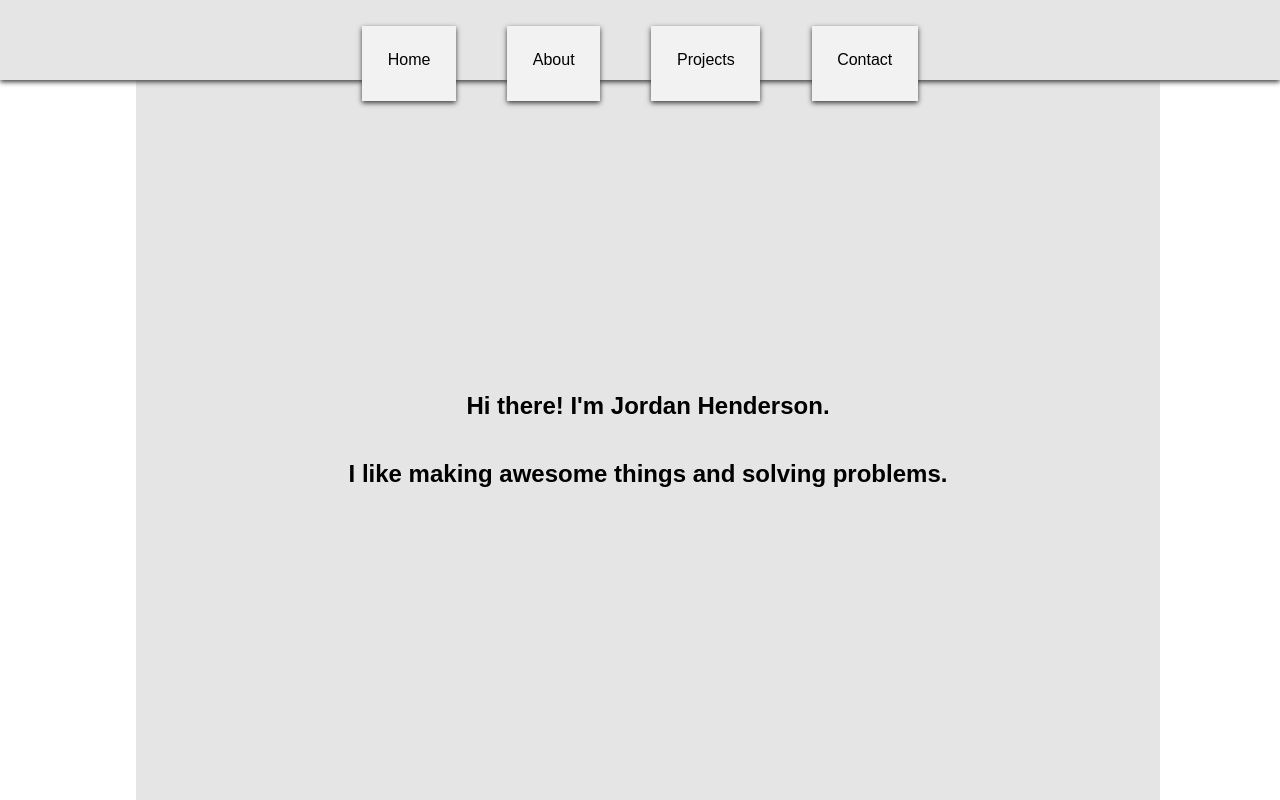
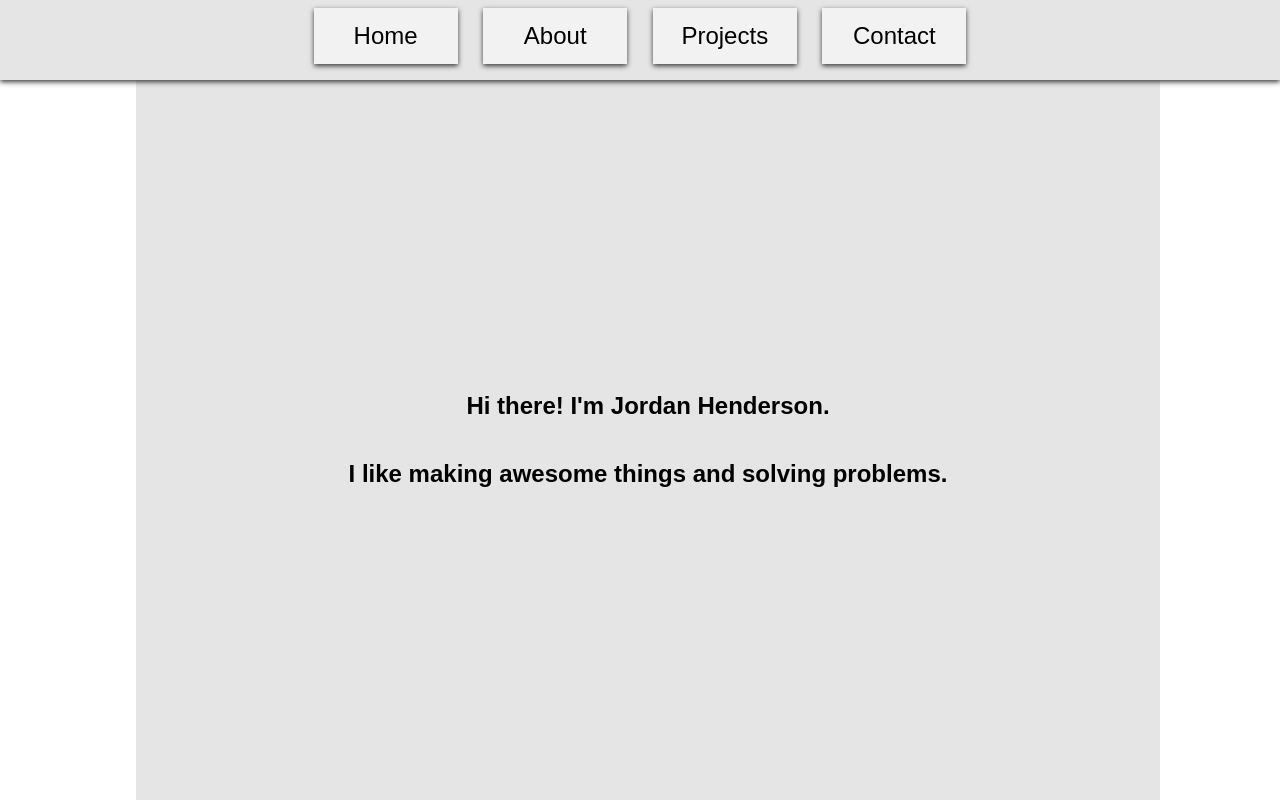
Before and after one commit to JHenderson219/FCC-Personal-Portfolio-Webpage, a plain HTML site: page index.html in a window 1280 px wide. Shown: the top 800 px of the page. Drawn offline with Linux system fonts and the light colour scheme.

Commit message:
Complete header button style

```diff
--- a/css/main.css
+++ b/css/main.css
@@ -9,7 +9,7 @@ body{
 	flex-flow: column wrap;
 	align-items: center;
 	justify-content: center;
-	background-color: #e5e5e5
+	background-color: #e5e5e5;
 }
 
 nav{
@@ -27,14 +27,20 @@ nav{
 #navbar{
 
 }
-a{
+a {
 	text-decoration: none;
 	color: inherit;
 	background-color: #f2f2f2;
-	height: 3vh;
-	padding: 2vw;
-	margin: 2vw;
+	width: 5em;
+	padding: 0.5em;
+	margin: 1vh 1vw 1vh 1vw;
+	height: 4vh;
 	box-shadow: 0px 2px 5px #3a3a3a;
+	display: flex;
+	flex-direction: column;
+	align-items: center;
+	justify-content: center;
+	font-size: 1.5em;
 }
 
 section{
@@ -46,7 +52,7 @@ section{
 }
 
 .project-tile{
-width: 30vw;
-height: 50vh;
-box-shadow: 0px 0px 5px #3a3a3a;
+	width: 30vw;
+	height: 50vh;
+	box-shadow: 0px 0px 5px #3a3a3a;
 }
```
